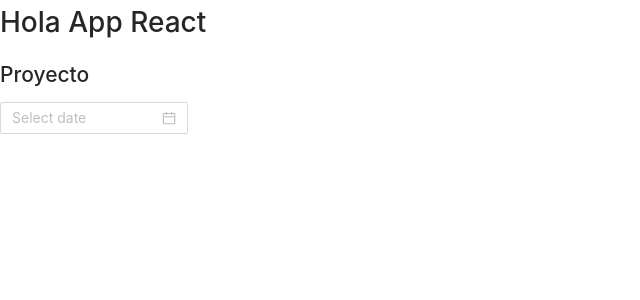
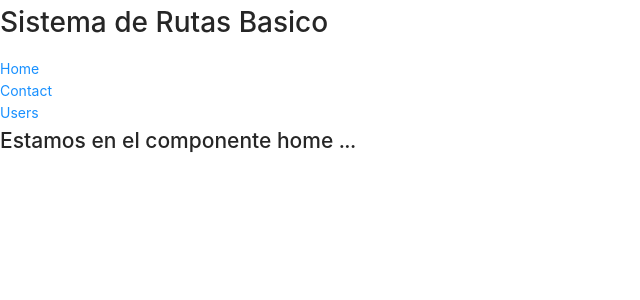
Before and after one commit to restrepo86/web-mern-project, a React (Create React App) app in the folder client/: page / in a window 1280 px wide. Shown: the top 300 px of the page, without its empty margins (0-640 px from the left). Built offline with nearby package versions, Linux system fonts and the light colour scheme.

Commit message:
Se agrega implementacion de react-router para renderizar diferentes componentes en el DOM virtual y si no existe la ruta renderizar un componente 404

```diff
--- a/client/src/App.js
+++ b/client/src/App.js
@@ -1,22 +1,46 @@
 import React from 'react';
-import { DatePicker } from 'antd';
 
 import './App.scss';
+import { BrowserRouter as Router, Route, Link, Switch } from 'react-router-dom';
 
 function App() {
 
-  const test = (date, dateString) => {
-    console.log(date, dateString);
-
-  };
 
   return (
-    <div className=",app">
-      <h1>Hola App React</h1>
-      <h2>Proyecto</h2>
-      <DatePicker onChange={test}/>
-    </div>
+    <Router>
+      <div className=",app">
+        <h1>Sistema de Rutas Basico</h1>
+
+        <Link to='/'>Home</Link> <br/>
+        <Link to='/contact'>Contact</Link> <br/>
+        <Link to='/users'>Users</Link> <br/>
+
+        <Switch>
+          <Route exact path='/' component={ Home } />
+          <Route exact path='/contact' component={ Contact } />
+          <Route exact path='/users' component={ Users } />
+          <Route component={ Error404 } />
+        </Switch>
+
+      </div>
+    </Router>
   );
 }
 
+function Home() {
+  return <h2>Estamos en el componente home ...</h2>
+};
+
+function Contact() {
+  return <h2>Estamos en el componente Contact ...</h2>
+};
+
+function Users() {
+  return <h2>Estamos en el componente Users ...</h2>
+};
+
+function Error404() {
+  return <h2>Error 404</h2>
+};
+
 export default App;
```
